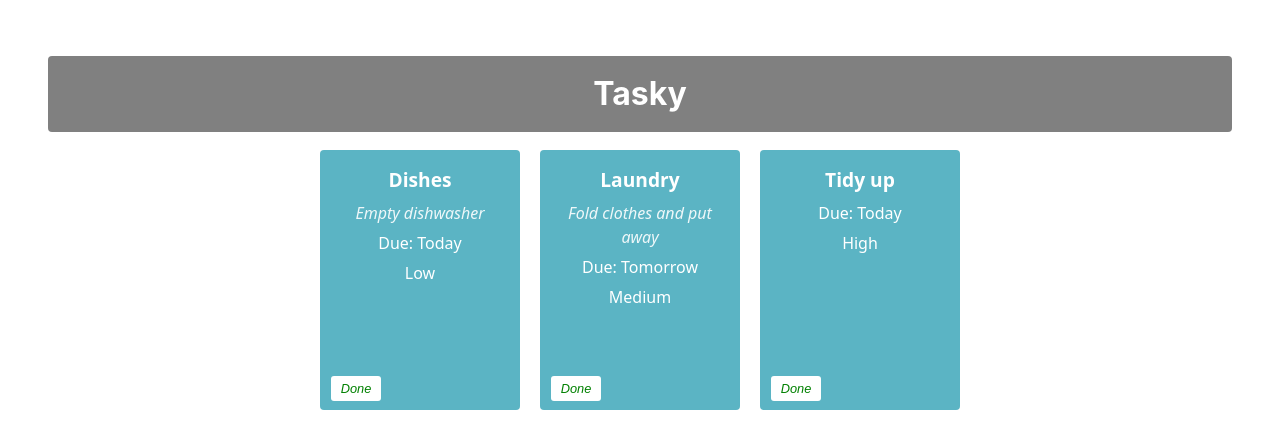
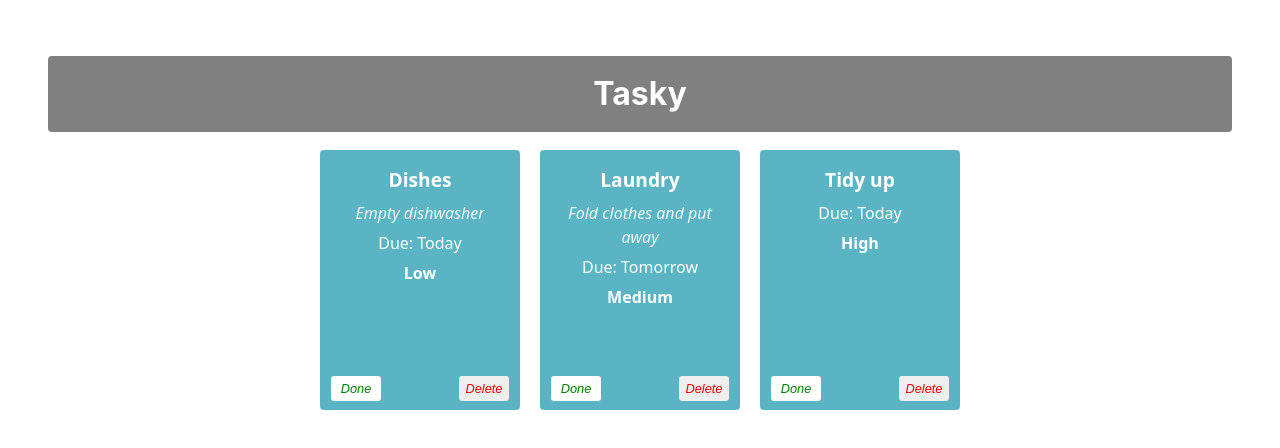
Before and after one commit to KyleG4/react-basics-labs, a React (Vite) app in the folder tasky/: page / in a window 1280 px wide. Shown: the top 448 px of the page. Built offline with nearby package versions, Linux system fonts and the light colour scheme.

Commit message:
Delete a task

```diff
--- a/tasky/src/App.css
+++ b/tasky/src/App.css
@@ -68,3 +68,10 @@ button {
   margin-bottom: 20px;
   cursor: pointer;
 }
+
+.deleteButton {
+  position: absolute;
+  bottom: 5px;
+  right: 5px;
+  color: red;
+}
--- a/tasky/src/App.jsx
+++ b/tasky/src/App.jsx
@@ -5,15 +5,21 @@ import Task from './components/Task';
 function App() {
   const [taskState, setTaskState] = useState({
     tasks: [
-      { id: 1, title: "Dishes", description: "Empty dishwasher", deadline: "Today", priority: "Low", done: false },
-      { id: 2, title: "Laundry", description: "Fold clothes and put away", deadline: "Tomorrow", priority: "Medium", done: false },
-      { id: 3, title: "Tidy up", description: "", deadline: "Today", priority: "High", done: false }
+      { id: 1, title: "Dishes",  description: "Empty dishwasher",           deadline: "Today",    priority: "Low",    done: false },
+      { id: 2, title: "Laundry", description: "Fold clothes and put away",  deadline: "Tomorrow", priority: "Medium", done: false },
+      { id: 3, title: "Tidy up", description: "",                           deadline: "Today",    priority: "High",   done: false }
     ]
   });
 
   const doneHandler = (taskIndex) => {
     const tasks = [...taskState.tasks];
     tasks[taskIndex].done = !tasks[taskIndex].done;
+    setTaskState({ tasks });
+  };
+
+  const deleteHandler = (taskIndex) => {
+    const tasks = [...taskState.tasks];
+    tasks.splice(taskIndex, 1);
     setTaskState({ tasks });
   };
 
@@ -29,6 +35,7 @@ function App() {
           priority={task.priority}
           done={task.done}
           markDone={() => doneHandler(index)}
+          deleteTask={() => deleteHandler(index)}
         />
       ))}
     </div>
--- a/tasky/src/components/Task.jsx
+++ b/tasky/src/components/Task.jsx
@@ -1,13 +1,12 @@
-import React from 'react';
-
 function Task(props) {
   return (
     <div className="card" style={{ backgroundColor: props.done ? 'lightgrey' : '#5bb4c4' }}>
       <p className="title">{props.title}</p>
-      <p><em>{props.description}</em></p>
+      {props.description && <p><em>{props.description}</em></p>}
       <p>Due: {props.deadline}</p>
-      <p>{props.priority}</p>
+      {props.priority && <p className="priority">{props.priority}</p>}
       <button onClick={props.markDone} className="doneButton">Done</button>
+      <button className="deleteButton" onClick={props.deleteTask}>Delete</button>
     </div>
   );
 }
```
